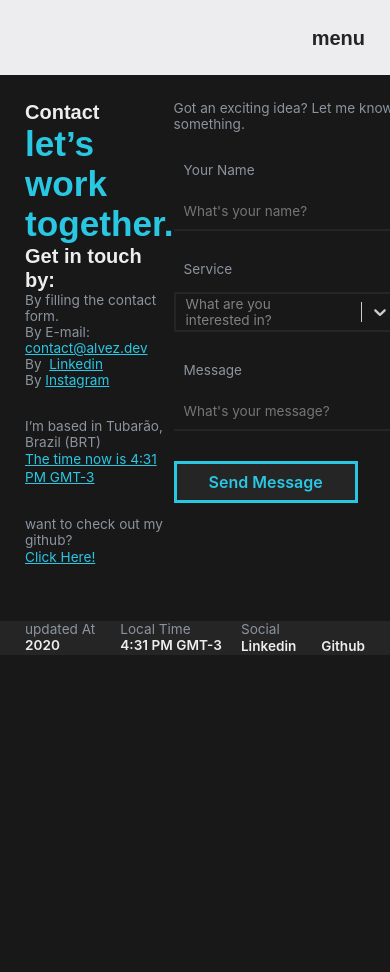
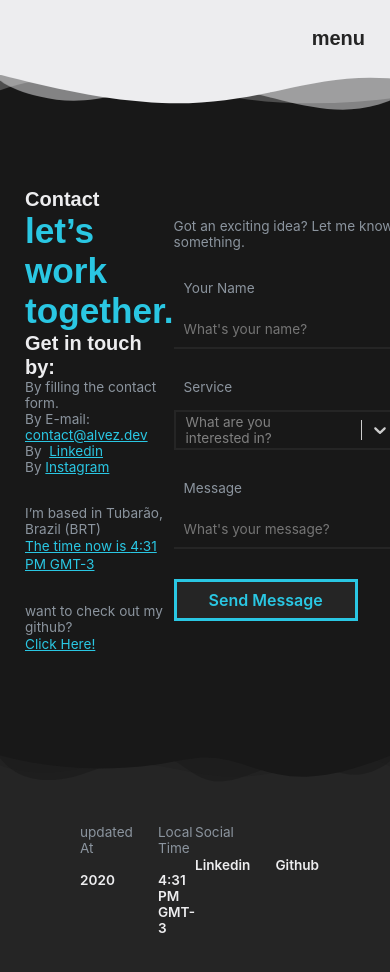
Before and after one commit to windstonp/Resume, a Next.js app: page /contact in a window 390 px wide. Shown: the top 972 px of the page. Before the commit the page ends 844 px from the top, so only its background shows below. Built offline with nearby package versions, Linux system fonts and the light colour scheme; no server answers.

Commit message:
working on responsivity and changing contact page

```diff
--- a/src/components/Footer/style.ts
+++ b/src/components/Footer/style.ts
@@ -33,6 +33,7 @@
     font-family: ${theme.fonts.family};
     font-weight: ${theme.fonts.weight.normal};
     font-size: ${theme.fonts.sizes.small};
+    margin-bottom: 1rem;
   `}
 `;
 
--- a/src/components/Menu/style.ts
+++ b/src/components/Menu/style.ts
@@ -27,7 +27,8 @@
     right: 0;
     bottom: 0;
     width: 100vw;
-    max-width: 425px;
+    min-width: 425px;
+    max-width: 30vw;
     height: 100vh;
     background: ${ theme.colors.background[100] };
     z-index: 1;
--- a/src/components/Socials/style.ts
+++ b/src/components/Socials/style.ts
@@ -16,6 +16,7 @@
     font-family: ${theme.fonts.family};
     font-weight: ${theme.fonts.weight.normal};
     font-size: ${theme.fonts.sizes.small};
+    margin-bottom: 1rem;
   `}
 `;
 
--- a/src/layouts/base/style.ts
+++ b/src/layouts/base/style.ts
@@ -1,14 +1,22 @@
 import styled from 'styled-components';
 
 export const ContainerBase = styled.div`
+  footer {
+    padding: 2.5rem 10rem;
+
+    @media only screen and (max-width: 768px){
+      padding: 2.5rem 5rem;
+    }
+
+  }
 `;
 
 export const ContentBase = styled.main`
   section {
-    padding: 0 10rem;
+    padding: 2.5rem 10rem;
 
     @media only screen and (max-width: 768px){
-      padding: 0 5rem;
+      padding: 2.5rem 5rem;
     }
 
   }
--- a/src/screens/Contact/index.tsx
+++ b/src/screens/Contact/index.tsx
@@ -1,19 +1,19 @@
 import Link from "next/link";
-import S from "./style";
+import S, { SvgShape } from "./style";
 
-import { Base } from "../../layouts/base";
-import { BudgetOptions, ServiceOptions } from "../../constants/ContactConstants";
+import { Base } from "layouts/base";
+import { BudgetOptions, ServiceOptions } from "constants/ContactConstants";
 
 import { formatInTimeZone } from "date-fns-tz";
 import { ptBR } from "date-fns/locale";
 import { useForm } from "react-hook-form";
 
-import { InputControlled } from "../../components/Form/Input";
-import { SelectControlled } from "../../components/Form/Select";
-import { Button } from "../../components/Button";
-import { Stack } from "../../components/Stack";
-import { MutedText } from "../../components/MutedText";
-import { Heading1, Heading3 } from "../../components/Headings";
+import { InputControlled } from "components/Form/Input";
+import { SelectControlled } from "components/Form/Select";
+import { Button } from "components/Button";
+import { Stack } from "components/Stack";
+import { MutedText } from "components/MutedText";
+import { Heading1, Heading3 } from "components/Headings";
 
 
 
@@ -29,6 +29,13 @@
   }
   return(
     <Base>
+      <SvgShape>
+        <svg data-name="Layer 1" xmlns="http://www.w3.org/2000/svg" viewBox="0 0 1200 120" preserveAspectRatio="none">
+          <path d="M0,0V46.29c47.79,22.2,103.59,32.17,158,28,70.36-5.37,136.33-33.31,206.8-37.5C438.64,32.43,512.34,53.67,583,72.05c69.27,18,138.3,24.88,209.4,13.08,36.15-6,69.85-17.84,104.45-29.34C989.49,25,1113-14.29,1200,52.47V0Z" opacity=".25" className="shape-fill"></path>
+          <path d="M0,0V15.81C13,36.92,27.64,56.86,47.69,72.05,99.41,111.27,165,111,224.58,91.58c31.15-10.15,60.09-26.07,89.67-39.8,40.92-19,84.73-46,130.83-49.67,36.26-2.85,70.9,9.42,98.6,31.56,31.77,25.39,62.32,62,103.63,73,40.44,10.79,81.35-6.69,119.13-24.28s75.16-39,116.92-43.05c59.73-5.85,113.28,22.88,168.9,38.84,30.2,8.66,59,6.17,87.09-7.5,22.43-10.89,48-26.93,60.65-49.24V0Z" opacity=".5" className="shape-fill"></path>
+          <path d="M0,0V5.63C149.93,59,314.09,71.32,475.83,42.57c43-7.64,84.23-20.12,127.61-26.46,59-8.63,112.48,12.24,165.56,35.4C827.93,77.22,886,95.24,951.2,90c86.53-7,172.46-45.71,248.8-84.81V0Z" className="shape-fill"></path>
+        </svg>
+      </SvgShape>
       <Stack spacing="5rem">
         <S.Container>
           <S.ContactInfoContainer>
@@ -145,6 +152,13 @@
           </S.ContactForm>
         </S.Container>
       </Stack>
+      <S.WaveSvg>
+        <svg data-name="Layer 1" xmlns="http://www.w3.org/2000/svg" viewBox="0 0 1200 120" preserveAspectRatio="none">
+          <path d="M0,0V46.29c47.79,22.2,103.59,32.17,158,28,70.36-5.37,136.33-33.31,206.8-37.5C438.64,32.43,512.34,53.67,583,72.05c69.27,18,138.3,24.88,209.4,13.08,36.15-6,69.85-17.84,104.45-29.34C989.49,25,1113-14.29,1200,52.47V0Z" opacity=".25" className="shape-fill"></path>
+          <path d="M0,0V15.81C13,36.92,27.64,56.86,47.69,72.05,99.41,111.27,165,111,224.58,91.58c31.15-10.15,60.09-26.07,89.67-39.8,40.92-19,84.73-46,130.83-49.67,36.26-2.85,70.9,9.42,98.6,31.56,31.77,25.39,62.32,62,103.63,73,40.44,10.79,81.35-6.69,119.13-24.28s75.16-39,116.92-43.05c59.73-5.85,113.28,22.88,168.9,38.84,30.2,8.66,59,6.17,87.09-7.5,22.43-10.89,48-26.93,60.65-49.24V0Z" opacity=".5" className="shape-fill"></path>
+          <path d="M0,0V5.63C149.93,59,314.09,71.32,475.83,42.57c43-7.64,84.23-20.12,127.61-26.46,59-8.63,112.48,12.24,165.56,35.4C827.93,77.22,886,95.24,951.2,90c86.53-7,172.46-45.71,248.8-84.81V0Z" className="shape-fill"></path>
+        </svg>
+      </S.WaveSvg>
     </Base>
   )
 }
--- a/src/screens/Contact/style.ts
+++ b/src/screens/Contact/style.ts
@@ -5,6 +5,7 @@
   position: relative;
   flex-direction: row;
   width: 100%;
+  min-height: calc(100vh - 205px);
   padding: 100px 100px;
   @media (max-width: 768px) {
     padding: 25px;
@@ -12,11 +13,17 @@
 `
 
 export const ContactForm = styled.form`
+  display: flex;
   flex: 1.5;
+  justify-content: center;
+  flex-direction: column;
 `
 
 export const ContactInfoContainer = styled.div`
+  display: flex;
   flex: 1;
+  justify-content: center;
+  flex-direction: column;
 `
 
 export const ContactInfoGroup = styled.div`
@@ -44,6 +51,62 @@
   margin: 30px 0px;
 `
 
+export const SvgShape = styled.div`
+  ${({theme}) => css`
+    width: 100%;
+    overflow: hidden;
+    line-height: 0;
+    transform: translateY(-2px);
+
+    & svg {
+      position: relative;
+      display: block;
+      width: calc(100% + 1.3px);
+      height: 100px;
+      transform: rotateY(180deg);
+
+      @media only screen and (max-width: 650px) {
+        width: calc(200% + 1.3px);
+        height: 40px;
+      }
+    }
+
+    & .shape-fill {
+      fill: ${theme.colors.secondary};
+    }
+
+  `}
+`
+
+export const WaveSvg = styled.div`
+
+  background: ${({theme}) => theme.colors.background[100]};
+  width: 100%;
+  overflow: hidden;
+  line-height: 0;
+
+  svg {
+    position: relative;
+    display: block;
+    width: calc(100% + 1.3px);
+    height: 75px;
+
+    @media (max-width: 1024px){
+      height: 50px;
+    }
+
+    @media only screen and (max-width: 650px){
+      height: 30px;
+
+    }
+
+  }
+
+  .shape-fill {
+      fill: ${({theme}) => theme.colors.background[50]};
+  }
+`;
+
 const styles = {
   Container,
   ContactForm,
@@ -51,7 +114,8 @@
   ContactInfoGroup,
   ContactInfoLink,
   GroupInput,
-  ButtonContainer
+  ButtonContainer,
+  WaveSvg
 }
 
 export default styles;
```
Also changed, not shown: .babelrc.
